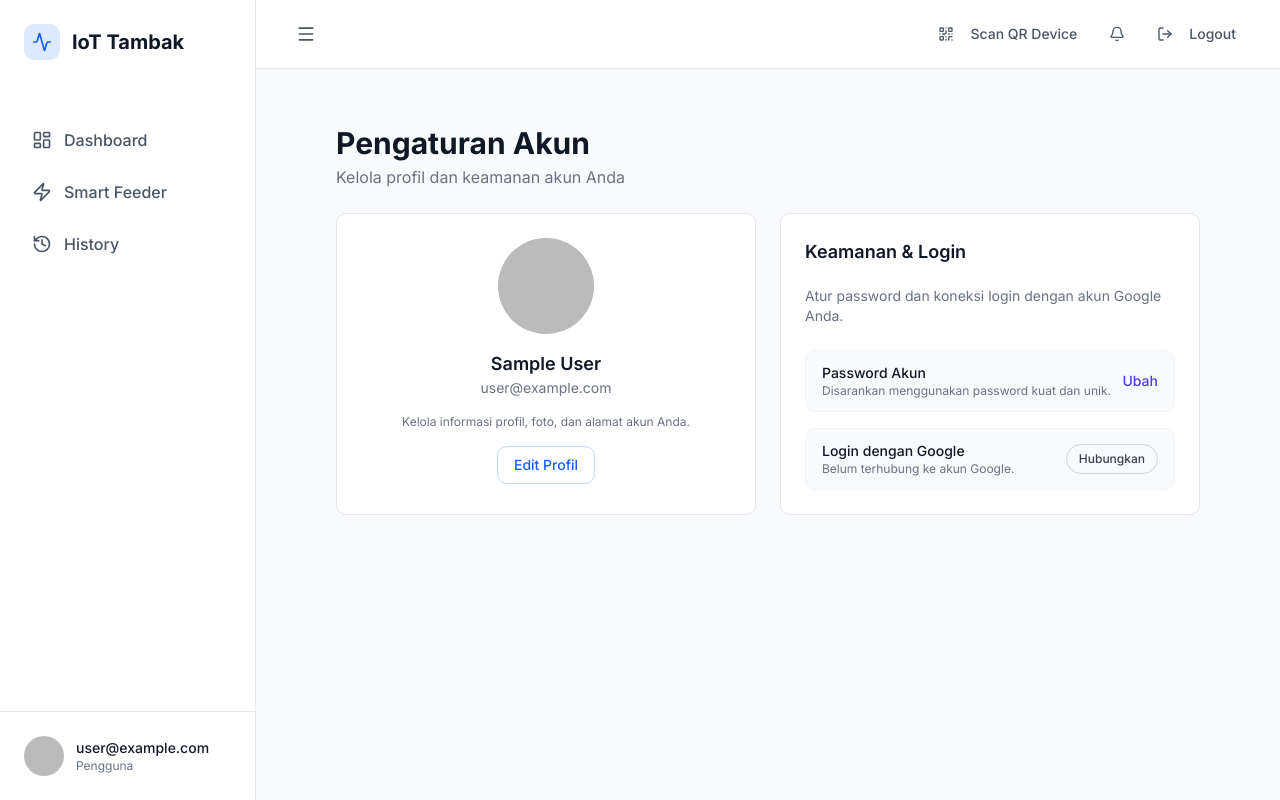
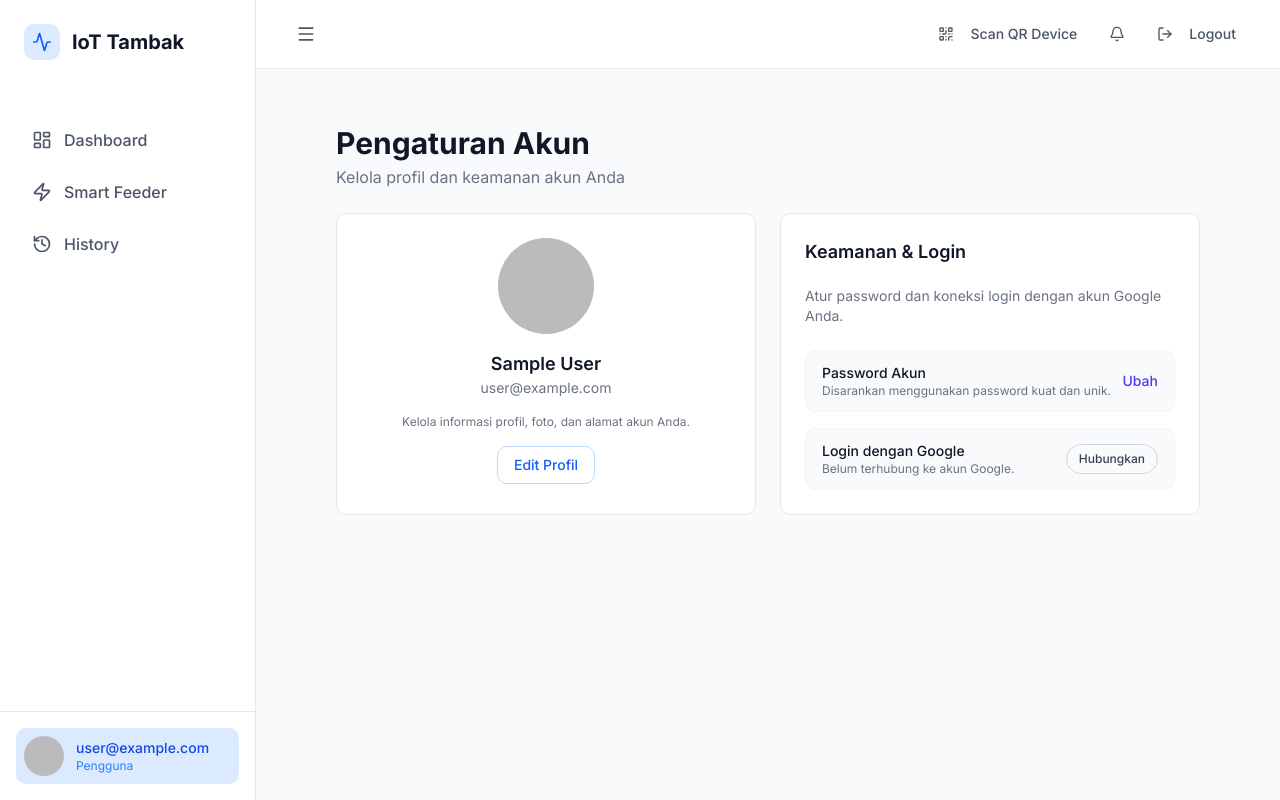
Before and after one commit to fahrillrizal/IoT-Tambak, a Next.js app: page /settings in a window 1280 px wide. Built offline with nearby package versions, Linux system fonts and the light colour scheme; no server answers; the database is empty; sample sign-in values are in the browser's storage.

Commit message:
style: add active in profile

```diff
--- a/components/layout/DashboardLayout.tsx
+++ b/components/layout/DashboardLayout.tsx
@@ -261,8 +261,11 @@ export default function DashboardLayout({
               <div
                 onClick={() => handleNavigation("/settings")}
                 className={cn(
-                  "flex cursor-pointer items-center hover:bg-gray-50 rounded-lg transition-colors",
-                  isCollapsed ? "justify-center p-2" : "gap-3 p-2"
+                  "flex cursor-pointer items-center rounded-lg transition-colors",
+                  isCollapsed ? "justify-center p-2" : "gap-3 p-2",
+                  activeMenu === "settings"
+                    ? "bg-blue-100"
+                    : "hover:bg-gray-50"
                 )}
                 title={isCollapsed ? "Pengaturan Akun" : undefined}
               >
@@ -285,10 +288,24 @@ export default function DashboardLayout({
                 </div>
                 {!isCollapsed && (
                   <div className="flex-1 min-w-0">
-                    <p className="text-sm font-medium text-gray-900 truncate">
+                    <p
+                      className={cn(
+                        "text-sm font-medium truncate",
+                        activeMenu === "settings"
+                          ? "text-blue-700"
+                          : "text-gray-900"
+                      )}
+                    >
                       {session?.user?.email}
                     </p>
-                    <p className="text-xs text-gray-500">
+                    <p
+                      className={cn(
+                        "text-xs",
+                        activeMenu === "settings"
+                          ? "text-blue-500"
+                          : "text-gray-500"
+                      )}
+                    >
                       {session?.user?.username || "Pengguna"}
                     </p>
                   </div>
```
